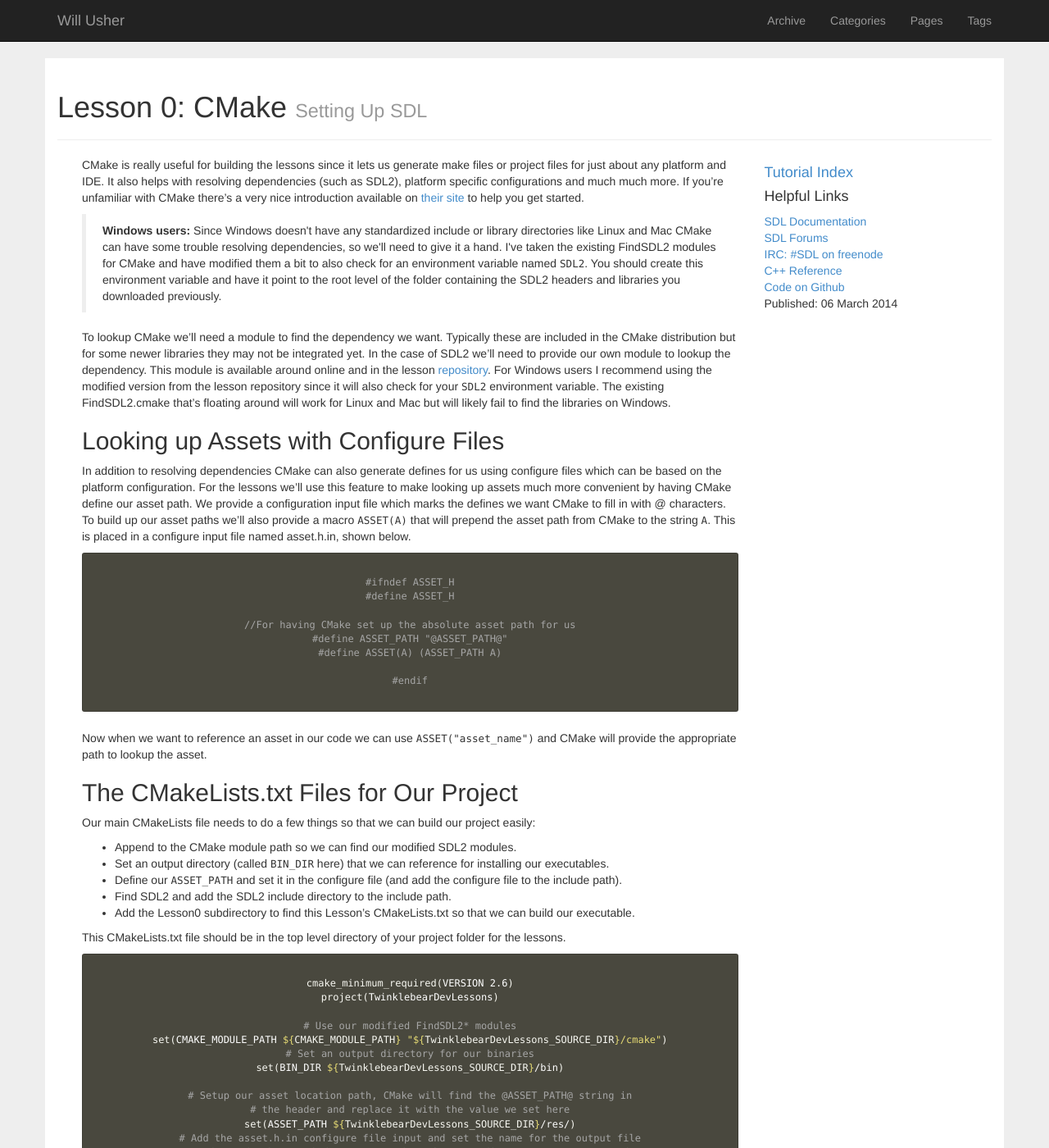
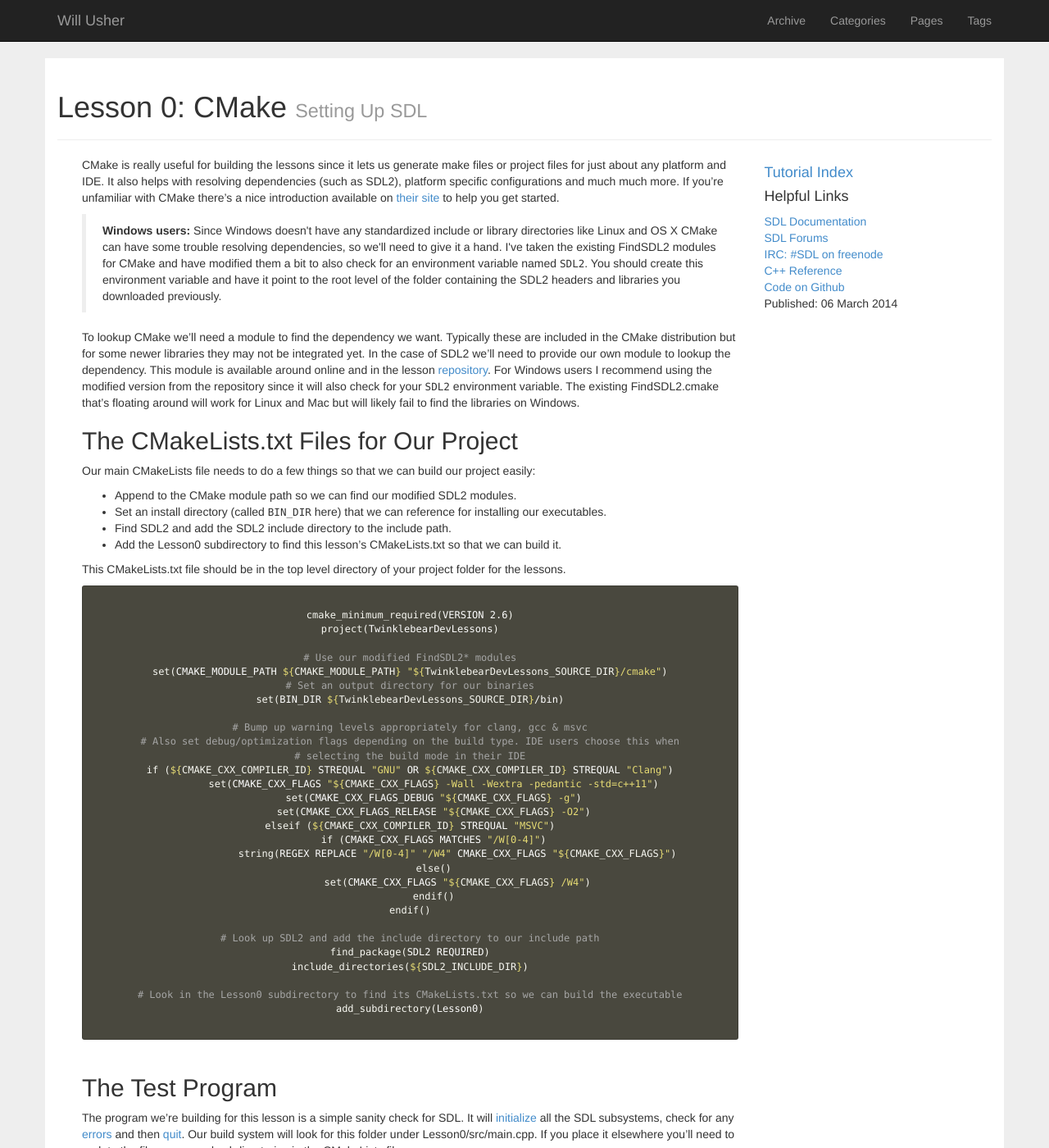
Before and after one commit to Twinklebear/Twinklebear.github.io, a Jekyll site: the page built from _posts/2014-03-06-lesson-0-cmake.md, in a window 1280 px wide and 1400 px high. Shown: the whole window at 82% size. Built offline with Jekyll 4.4.1, drawn with Linux system fonts in a browser that asks for light colours; nearby versions of some CDN libraries; comment, search, counter and statistics services are not loaded; some of the changed text lies outside the part shown.

Commit message:
Adding CMake setup guide

```diff
--- a/_posts/2014-03-06-lesson-0-cmake.md
+++ b/_posts/2014-03-06-lesson-0-cmake.md
@@ -9,13 +9,13 @@
 
 CMake is really useful for building the lessons since it lets us generate make files or project files for just about
 any platform and IDE. It also helps with resolving dependencies (such as SDL2), platform specific configurations and
-much much more. If you're unfamiliar with CMake there's a very nice introduction
+much much more. If you're unfamiliar with CMake there's a nice introduction
 available on [their site](http://www.cmake.org/cmake/help/cmake_tutorial.html) to help you get started.
 
 <!--more-->
 
 <blockquote>
-<b>Windows users:</b> Since Windows doesn't have any standardized include or library directories like Linux and Mac CMake
+<b>Windows users:</b> Since Windows doesn't have any standardized include or library directories like Linux and OS X CMake
 can have some trouble resolving dependencies, so we'll need to give it a hand. I've taken the existing FindSDL2
 modules for CMake and have modified them a bit to also check for an environment variable named <code>SDL2</code>. You should
 create this environment variable and have it point to the root level of the folder containing the SDL2 headers
@@ -25,39 +25,17 @@
 To lookup CMake we'll need a module to find the dependency we want. Typically these are included in the CMake distribution
 but for some newer libraries they may not be integrated yet. In the case of SDL2 we'll need to provide our own module
 to lookup the dependency. This module is available around online and in the lesson [repository](https://github.com/Twinklebear/TwinklebearDev-Lessons/blob/master/cmake/FindSDL2.cmake). For Windows users I recommend using the modified version from the
-lesson repository since it will also check for your `SDL2` environment variable. The existing FindSDL2.cmake that's floating
+repository since it will also check for your `SDL2` environment variable. The existing FindSDL2.cmake that's floating
 around will work for Linux and Mac but will likely fail to find the libraries on Windows.
-
-Looking up Assets with Configure Files
--
-In addition to resolving dependencies CMake can also generate defines for us using configure files which
-can be based on the platform configuration. For the lessons we'll use this feature to make looking up
-assets much more convenient by having CMake define our asset path. We provide
-a configuration input file which marks the defines we want CMake to fill in with @ characters. To build up
-our asset paths we'll also provide a macro `ASSET(A)` that will prepend the asset path from CMake to the string `A`.
-This is placed in a configure input file named asset.h.in, shown below.
-{% highlight c++ %}
-#ifndef ASSET_H
-#define ASSET_H
-
-//For having CMake set up the absolute asset path for us
-#define ASSET_PATH "@ASSET_PATH@"
-#define ASSET(A) (ASSET_PATH A)
-
-#endif
-{% endhighlight %}
-<br />
-Now when we want to reference an asset in our code we can use `ASSET("asset_name")` and CMake will provide the
-appropriate path to lookup the asset.
 
 The CMakeLists.txt Files for Our Project
 -
 Our main CMakeLists file needs to do a few things so that we can build our project easily:
+
 - Append to the CMake module path so we can find our modified SDL2 modules.
-- Set an output directory (called `BIN_DIR` here) that we can reference for installing our executables.
-- Define our `ASSET_PATH` and set it in the configure file (and add the configure file to the include path).
+- Set an install directory (called `BIN_DIR` here) that we can reference for installing our executables.
 - Find SDL2 and add the SDL2 include directory to the include path.
-- Add the Lesson0 subdirectory to find this Lesson's CMakeLists.txt so that we can build our executable.
+- Add the Lesson0 subdirectory to find this lesson's CMakeLists.txt so that we can build it.
 
 This CMakeLists.txt file should be in the top level directory of your project folder for the lessons.
 {% highlight cmake %}
@@ -69,23 +47,13 @@
 # Set an output directory for our binaries
 set(BIN_DIR ${TwinklebearDevLessons_SOURCE_DIR}/bin)
 
-# Setup our asset location path, CMake will find the @ASSET_PATH@ string in
-# the header and replace it with the value we set here
-set(ASSET_PATH ${TwinklebearDevLessons_SOURCE_DIR}/res/)
-# Add the asset.h.in configure file input and set the name for the output file
-# set the path of asset.h.in as appropriate for your directory structure, I chose
-# to place it in the top level of the project
-configure_file(asset.h.in asset.h)
-# Add our asset configure header to the include path, which will be the build directory
-# if you change the path of asset.h (the output of the configure file)
-# you'll also need to change this
-include_directories(${CMAKE_CURRENT_BINARY_DIR})
-
 # Bump up warning levels appropriately for clang, gcc & msvc
-# Also add debug flag for command line builds. IDE users can build debug mode
-# from the IDE
+# Also set debug/optimization flags depending on the build type. IDE users choose this when
+# selecting the build mode in their IDE
 if (${CMAKE_CXX_COMPILER_ID} STREQUAL "GNU" OR ${CMAKE_CXX_COMPILER_ID} STREQUAL "Clang")
-	set(CMAKE_CXX_FLAGS "${CMAKE_CXX_FLAGS} -Wall -Wextra -pedantic -g -std=c++11")
+	set(CMAKE_CXX_FLAGS "${CMAKE_CXX_FLAGS} -Wall -Wextra -pedantic -std=c++11")
+	set(CMAKE_CXX_FLAGS_DEBUG "${CMAKE_CXX_FLAGS} -g")
+	set(CMAKE_CXX_FLAGS_RELEASE "${CMAKE_CXX_FLAGS} -O2")
 elseif (${CMAKE_CXX_COMPILER_ID} STREQUAL "MSVC")
 	if (CMAKE_CXX_FLAGS MATCHES "/W[0-4]")
 		string(REGEX REPLACE "/W[0-4]" "/W4" CMAKE_CXX_FLAGS "${CMAKE_CXX_FLAGS}")
@@ -105,14 +73,14 @@
 
 The Test Program
 -
-The program we're building for this lesson is a simple sanity check for SDL. It will initialize all the SDL
-subsystems, check for any errors and then quit. Our build system will look for this folder under Lesson0/src/main.cpp.
+The program we're building for this lesson is a simple sanity check for SDL. It will
+[initialize](https://wiki.libsdl.org/SDL_Init) all the SDL subsystems, check for any
+[errors](https://wiki.libsdl.org/SDL_GetError) and then [quit](https://wiki.libsdl.org/SDL_Quit).
+Our build system will look for this folder under Lesson0/src/main.cpp.
 If you place it elsewhere you'll need to update the file names and subdirectories in the CMakeLists files.
 {% highlight c++ %}
 #include <iostream>
 #include <SDL.h>
-//This is how we'll include our asset config file later on when we actually need it
-#include "asset.h"
 
 /*
  * Lesson 0: Test to make sure SDL is setup properly
@@ -129,9 +97,9 @@
 <br />
 
 To build our executable for Lesson0 we'll need another CMakeLists.txt file within the Lesson0 directory, which our
-main CMakeLists file will check since we've added the subdirectory to be searched. Our Lesson0
-CMakeLists file is a lot simpler than our main one. We just add an executable to be built from our main.cpp file and tell CMake to
-link against the SDL2 libraries. We also add an install target to have the executable be installed to our binary directory.
+main CMakeLists file will check since we've added the subdirectory to be searched. Here we just add an
+executable to be built from our source file and tell CMake to link the executable against the SDL2 libraries.
+We also add an install target to have the executable be installed to our binary directory.
 {% highlight cmake %}
 project(Lesson0)
 add_executable(Lesson0 src/main.cpp)
@@ -140,22 +108,38 @@
 {% endhighlight %}
 <br />
 
+If you've been using the folder hierarchy used in the lessons you should now have something like this.
+{% highlight text %}
+TwinklebearDevLessons/
+    CMakeLists.txt
+    Lesson0/
+        CMakeLists.txt
+        src/
+            main.cpp
+    cmake/
+        FindSDL2.cmake
+{% endhighlight %}
+<br />
+
 Building With CMake
 -
-To build the project with CMake we'll want to make a temporary build directory to store the various build output so we
-don't polute our source directory with a bunch of junk. From this folder we can then run `cmake -G "Your Generator" ../`
+To build the project with CMake we'll want to make a temporary build directory to store the various build artifacts so we
+don't pollute our source directory with a bunch of junk. From this folder we can then run `cmake -G "Your Generator" ../`
 and CMake will generate makefiles or project files for `Your Generator`. You can run `cmake -H` to see which generators
-are available on your system. A sample run of building a Unix Makefiles target is shown below.
+are available on your system. You can also specify the build type with `-DCMAKE_BUILD_TYPE=Type`, passing Debug will
+use the debug flags we set above and likewise for Release. I recommend building with the debug flags since it'll make
+it easier to track down problems with your debugger. A sample run of building a Unix Makefiles target
+in debug mode is shown below.
 {% highlight bash %}
 $ mkdir build && cd build
-$ cmake -G "Unix Makefiles" ../
+$ cmake -G "Unix Makefiles" -DCMAKE_BUILD_TYPE=Debug ../
 $ make
 $ make install
 {% endhighlight %}
 <br />
 
-The result of this will be that Unix Makefiles have been generated in the build directory so the project can now be built
-with make as usual. Building `make install` will install any targets we've specified (our Lesson0 binary) to their install
+In this example regular Unix Makefiles will be generated in the build directory so the project can now be built
+with make. Running `make install` will install any targets we've specified (our Lesson0 binary) to their install
 locations (`BIN_DIR`). Windows users will also need to copy the relevant SDL2.dll to their install directory so
 that the executables can find it. Be sure to copy the appropriate 32bit or 64bit dll depending on which you built.
 
```
Also changed, not shown: other parts of _posts/2014-03-06-lesson-0-cmake.md (+1 -1 lines), _posts/2013-08-15-lesson-0-setting-up-sdl.md (+4 -8 lines), _posts/2013-08-17-lesson-1-hello-world.md (+0 -1 lines), _posts/2013-08-18-lesson-3-sdl-extension-libraries.md (+32 -17 lines), _posts/2013-12-18-lesson-6-true-type-fonts-with-sdl_ttf.md (+1 -1 lines).
